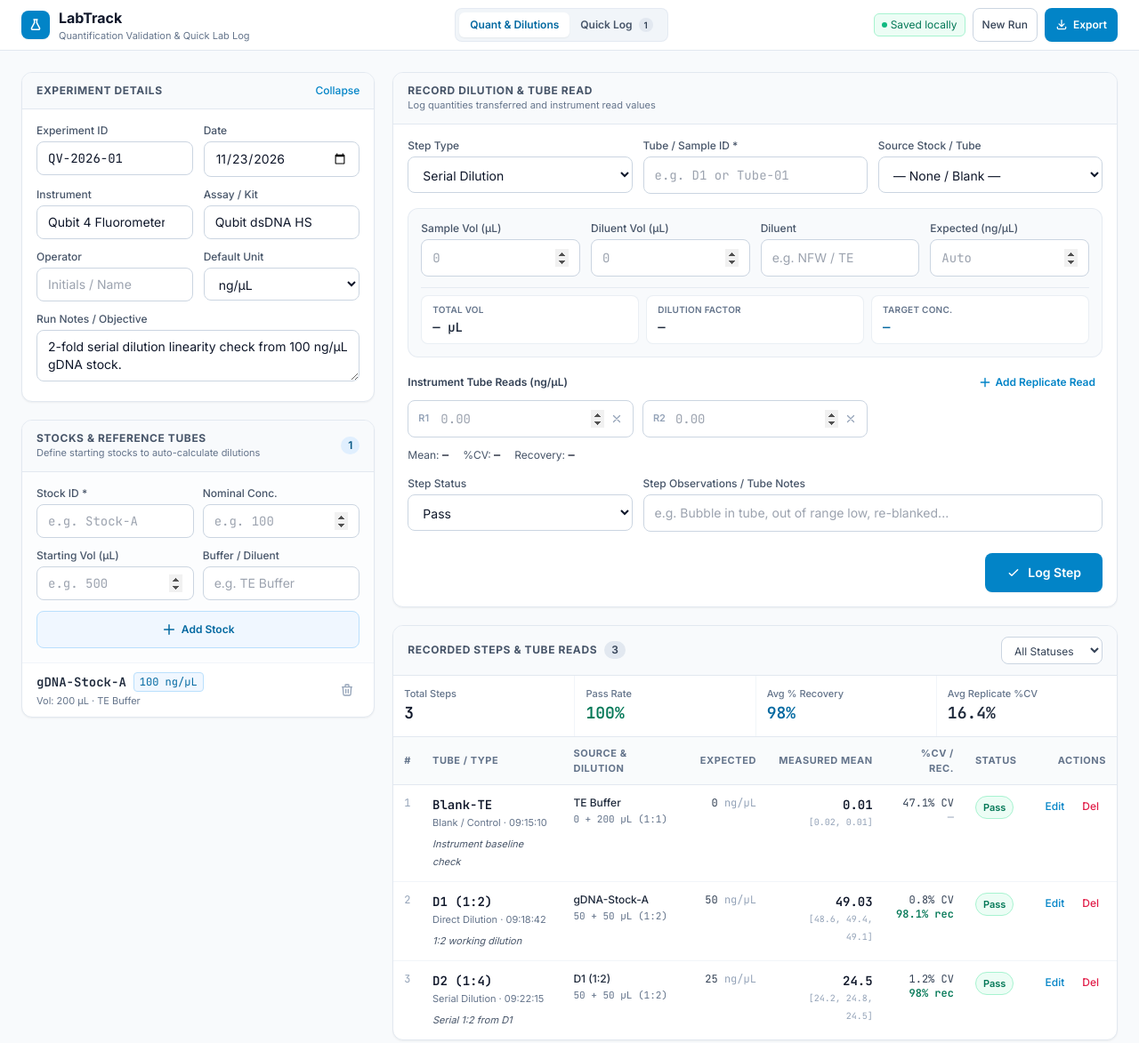
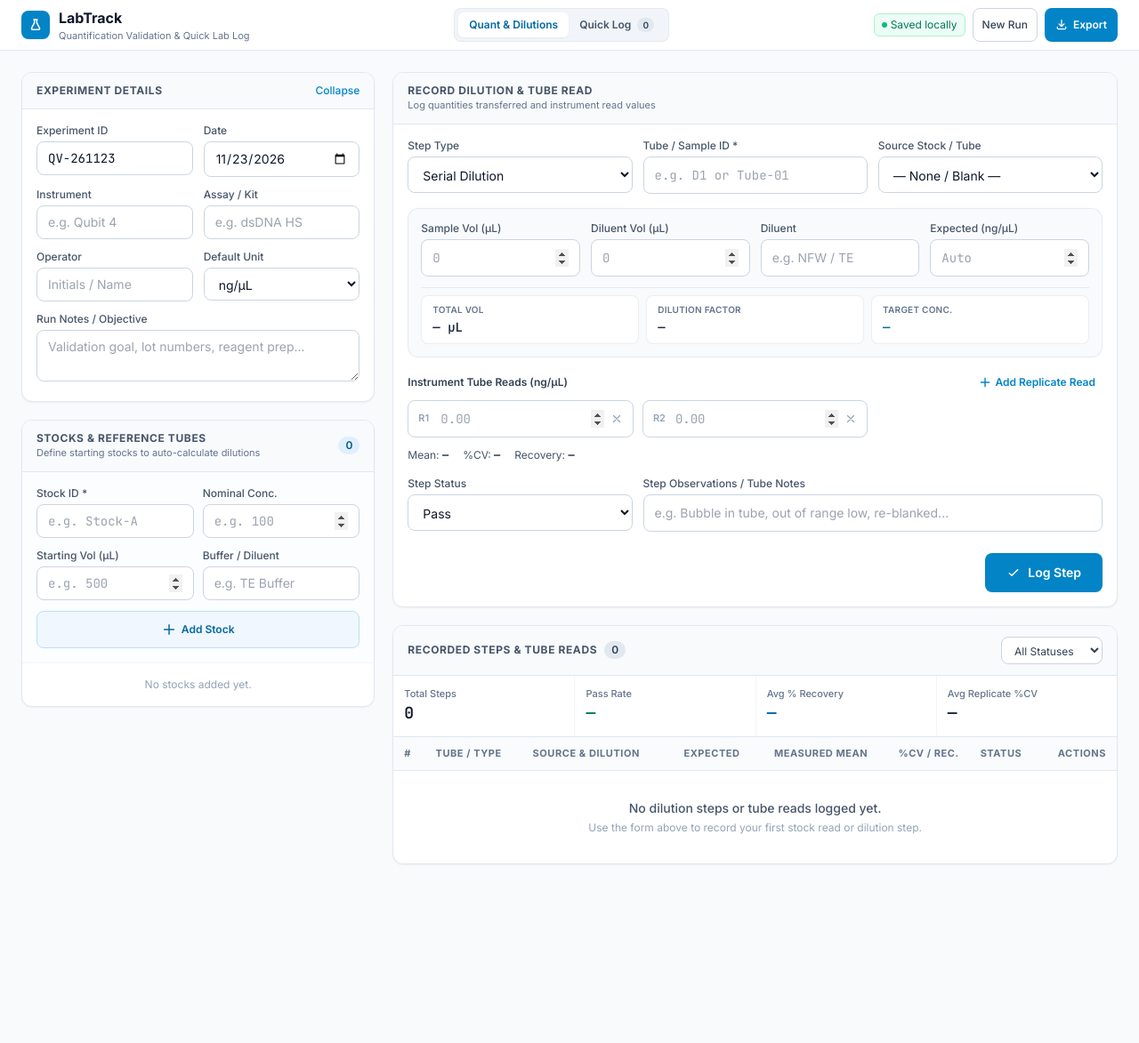
Before and after one commit to AKMARTIAN/labtrack, a plain HTML site: page index.html in a window 1280 px wide. Shown: the whole page at 89% size. After the commit the page ends 996 px from the top, so only its background shows below. Drawn offline with nearby package versions, Linux system fonts and the light colour scheme.

Commit message:
Start with a blank run instead of example data
- Remove the example run and the "Reset to Sample" option
- Clear an untouched saved example run on load; user data is kept
- Bump offline cache to v1.1.0; update README and changelog

Co-Authored-By: Claude Opus 5.5 <noreply@anthropic.com>

```diff
--- a/index.html
+++ b/index.html
@@ -570,14 +570,11 @@
     <div class="bg-white w-full max-w-sm rounded-2xl shadow-xl border border-slate-200 p-5 space-y-4">
       <div>
         <h3 class="text-base font-bold text-slate-900">Start a New Experiment Run?</h3>
-        <p class="text-xs text-slate-500 mt-1">Choose whether to clear all current data, or reset to the sample validation run.</p>
+        <p class="text-xs text-slate-500 mt-1">This clears all current data. Export or back up your results first if you need them.</p>
       </div>
       <div class="space-y-2">
         <button id="btnConfirmBlank" type="button" class="w-full py-2.5 px-4 text-xs font-semibold text-white bg-rose-600 hover:bg-rose-700 rounded-lg transition">
           Clear Everything &amp; Start Blank
-        </button>
-        <button id="btnConfirmSample" type="button" class="w-full py-2.5 px-4 text-xs font-semibold text-lab-700 bg-lab-50 hover:bg-lab-100 border border-lab-200 rounded-lg transition">
-          Reset to Sample Validation Run
         </button>
         <button id="btnCancelNewRun" type="button" class="w-full py-2.5 px-4 text-xs font-medium text-slate-600 hover:bg-slate-100 rounded-lg transition">
           Cancel
@@ -610,86 +607,6 @@
           { id: 'qsec_1', name: 'First Section', collapsed: false },
           { id: 'qsec_2', name: '2nd Section', collapsed: false }
         ];
-      }
-
-      function createSampleState() {
-        return {
-          meta: {
-            id: 'QV-2026-01',
-            date: todayISO(),
-            instrument: 'Qubit 4 Fluorometer',
-            assay: 'Qubit dsDNA HS',
-            operator: '',
-            unit: 'ng/µL',
-            notes: '2-fold serial dilution linearity check from 100 ng/µL gDNA stock.'
-          },
-          stocks: [
-            { id: 'stk_1', name: 'gDNA-Stock-A', conc: 100, vol: 200, diluent: 'TE Buffer' }
-          ],
-          steps: [
-            {
-              id: 'stp_1',
-              timestamp: '09:15:10',
-              type: 'Blank / Control',
-              tubeId: 'Blank-TE',
-              sourceRef: '',
-              sourceLabel: 'TE Buffer',
-              sampleVol: 0,
-              diluentVol: 200,
-              diluentName: 'TE Buffer',
-              dilutionFactor: 1,
-              expectedConc: 0,
-              reads: [0.02, 0.01],
-              status: 'Pass',
-              note: 'Instrument baseline check'
-            },
-            {
-              id: 'stp_2',
-              timestamp: '09:18:42',
-              type: 'Direct Dilution',
-              tubeId: 'D1 (1:2)',
-              sourceRef: 'stock:stk_1',
-              sourceLabel: 'gDNA-Stock-A',
-              sampleVol: 50,
-              diluentVol: 50,
-              diluentName: 'TE Buffer',
-              dilutionFactor: 2,
-              expectedConc: 50,
-              reads: [48.6, 49.4, 49.1],
-              status: 'Pass',
-              note: '1:2 working dilution'
-            },
-            {
-              id: 'stp_3',
-              timestamp: '09:22:15',
-              type: 'Serial Dilution',
-              tubeId: 'D2 (1:4)',
-              sourceRef: 'step:stp_2',
-              sourceLabel: 'D1 (1:2)',
-              sampleVol: 50,
-              diluentVol: 50,
-              diluentName: 'TE Buffer',
-              dilutionFactor: 2,
-              expectedConc: 25,
-              reads: [24.2, 24.8, 24.5],
-              status: 'Pass',
-              note: 'Serial 1:2 from D1'
-            }
-          ],
-          quickSections: defaultQuickSections(),
-          quickItems: [
-            {
-              id: 'qi_1',
-              sectionId: 'qsec_start',
-              name: 'Tube 1',
-              result: '45.6 ng/µL',
-              volume: '',
-              dilution: '',
-              notes: '',
-              timestamp: '09:10:00'
-            }
-          ]
-        };
       }
 
       function createBlankState() {
@@ -728,17 +645,27 @@
         return s;
       }
 
+      // Earlier versions opened with an example run. If a browser still has that
+      // example saved and nothing else was added, start blank instead.
+      function isUntouchedExampleRun(s) {
+        const only = (arr, ids) => (arr || []).every((x) => ids.includes(x.id));
+        return s.meta.id === 'QV-2026-01'
+          && only(s.stocks, ['stk_1'])
+          && only(s.steps, ['stp_1', 'stp_2', 'stp_3'])
+          && only(s.quickItems, ['qi_1']);
+      }
+
       function loadState() {
         try {
           const raw = localStorage.getItem(STORAGE_KEY) || localStorage.getItem('labquant_v1_state');
           if (raw) {
             const parsed = JSON.parse(raw);
             if (parsed && parsed.meta && Array.isArray(parsed.stocks) && Array.isArray(parsed.steps)) {
-              return ensureQuickState(parsed);
+              if (!isUntouchedExampleRun(parsed)) return ensureQuickState(parsed);
             }
           }
         } catch (e) {}
-        return createSampleState();
+        return createBlankState();
       }
 
       function saveState() {
@@ -1840,18 +1767,6 @@
         showToast('Started blank experiment');
       });
 
-      $('btnConfirmSample').addEventListener('click', () => {
-        state = createSampleState();
-        saveState();
-        resetStepForm();
-        renderMeta();
-        renderStocks();
-        renderSteps();
-        renderQuickLog();
-        $('newRunModal').classList.add('hidden');
-        showToast('Loaded sample validation run');
-      });
-
       $('btnDownloadCsv').addEventListener('click', () => {
         const base = (state.meta.id || 'labtrack_run').replace(/[^a-zA-Z0-9_-]/g, '_');
         downloadFile(`${base}.csv`, '\uFEFF' + buildCsvContent().replace(/\n/g, '\r\n'), 'text/csv;charset=utf-8;');
--- a/sw.js
+++ b/sw.js
@@ -1,6 +1,6 @@
 // LabTrack service worker — caches the app so it keeps working offline.
 // Bump CACHE when releasing a new version so users get the update.
-const CACHE = 'labtrack-v1.0.0';
+const CACHE = 'labtrack-v1.1.0';
 const CORE = ['./', './index.html', './manifest.webmanifest', './assets/icon.svg', './assets/icon-192.png'];
 
 self.addEventListener('install', (e) => {
```
Also changed, not shown: 2 other files.
